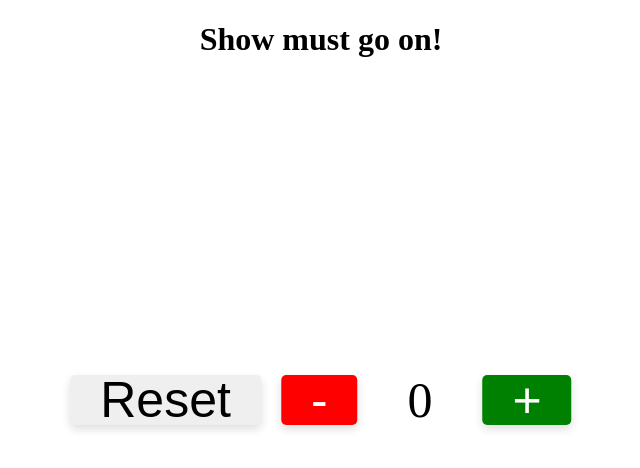
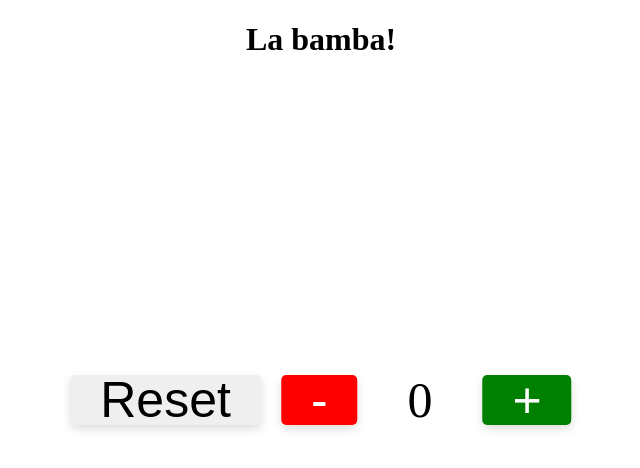
Before and after one commit to front-end-by-rimantas/31-grupe-dom, a website: page 08/index.html in a window 1280 px wide. Both pictures are taken after a click on the button "Reset". Shown: the whole page, without its empty margins (319-959 px from the left). Drawn offline with Linux system fonts and the light colour scheme.

Commit message:
Solution 8

```diff
--- a/08/index.html
+++ b/08/index.html
@@ -50,7 +50,7 @@
 </head>
 
 <body>
-    <h1>Show must go on!</h1>
+    <h1>La bamba!</h1>
     <form>
         <button class="reset" type="button">Reset</button>
         <button class="minus" type="button">-</button>
--- a/08/main.js
+++ b/08/main.js
@@ -3,18 +3,24 @@ const resetDOM = formDOM.querySelector('.reset');
 const minusDOM = formDOM.querySelector('.minus');
 const plusDOM = formDOM.querySelector('.plus');
 const numberDOM = formDOM.querySelector('.number');
+const h1DOM = document.querySelector('h1');
 
+const playText = 'Žaidimas progrese!';
+const h1DefaultText = h1DOM.innerText;
 let counter = 0;
 
 minusDOM.addEventListener('click', function () {
     numberDOM.innerText = --counter;
+    h1DOM.innerText = playText;
 });
 
 plusDOM.addEventListener('click', function () {
     numberDOM.innerText = ++counter;
+    h1DOM.innerText = playText;
 });
 
 resetDOM.addEventListener('click', function () {
     counter = 0;
     numberDOM.innerText = counter;
+    h1DOM.innerText = h1DefaultText;
 });
```
